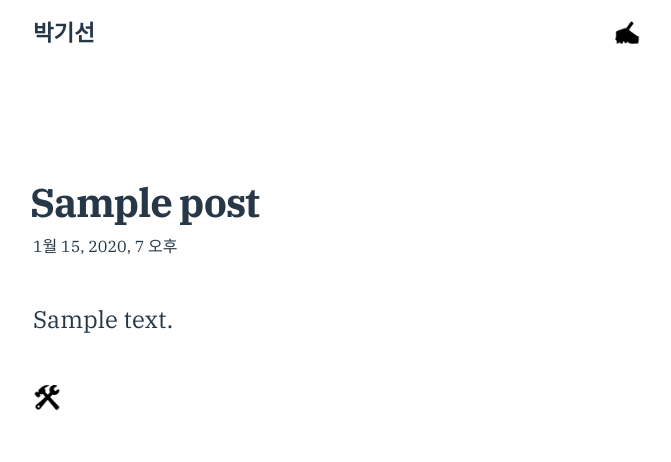
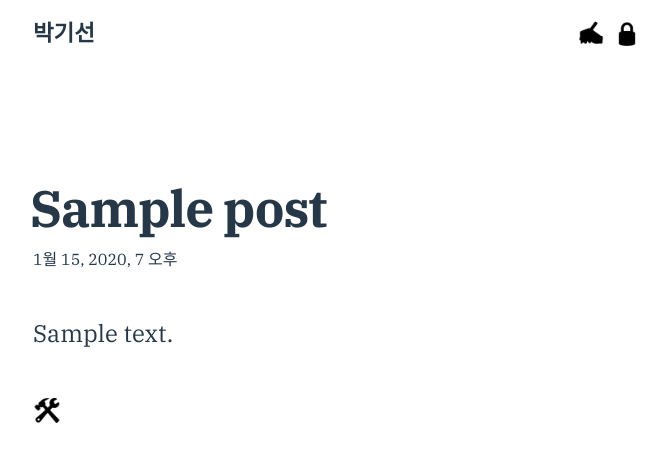
Before and after one commit to los0731/bookbook33, a Django app: page /post/1/ in a window 1280 px wide. Shown: the top 462 px of the page, without its empty margins (303-974 px from the left). Run offline with Django 3.2, Linux system fonts and the light colour scheme; a user stored in the database is signed in; tables that the repository leaves empty hold one stand-in row (values such as "Sample post"); some libraries are stand-ins or nearby versions.

Commit message:
스타일 적용.

```diff
--- a/blog/static/css/blog.css
+++ b/blog/static/css/blog.css
@@ -47,8 +47,10 @@ a {
   .nav-global ul .nav-global-item {
     display: inline-block;
     vertical-align: top; }
-  .nav-global ul .item-new {
-    float: right; }
+  .nav-global ul .item-new,
+  .nav-global ul .item-sign {
+    float: right;
+    margin-left: 8px; }
 
 .btn-home {
   font-family: 'IBM Plex Serif', 'Noto Serif KR', serif;
@@ -84,6 +86,7 @@ a {
     font-size: 14px; }
 
 .post-body .title {
+  font-size: 3.2rem;
   margin: 0 0 0 -3px; }
 .post-body .date {
   margin-top: 8px;
--- a/blog/static/css/blog.scss
+++ b/blog/static/css/blog.scss
@@ -174,7 +174,11 @@ a {
     vertical-align: top;
   }
 
-  .item-new {float: right;}
+  .item-new,
+  .item-sign {
+    float: right;
+    margin-left: 8px;
+  }
 }
 
 .btn-home {
@@ -215,7 +219,10 @@ a {
 }
 
 .post-body {
-  .title {margin: 0 0 0 -3px;}
+  .title {
+    font-size: 3.2rem;
+    margin: 0 0 0 -3px;
+  }
 
   .date {
     margin-top: 8px;
--- a/blog/templates/blog/base.html
+++ b/blog/templates/blog/base.html
@@ -19,11 +19,16 @@
       <li class="nav-global-item">
         <a href="/" class="btn-home">박기선</a>
       </li>
-      <li class="nav-global-item item-new">
-        {% if user.is_authenticated %}
-        <a href="{% url 'post_new' %}" class="btn-new">️✍🏼</a>
-        {% endif %}
+
+      <li class="nav-global-item item-sign">
+        <a href="/admin" class="btn-new">️🔒</a>
       </li>
+
+      {% if user.is_authenticated %}
+        <li class="nav-global-item item-new">
+          <a href="{% url 'post_new' %}" class="btn-new">️✍🏼</a>
+        </li>
+      {% endif %}
     </ul>
   </nav>
 
@@ -35,5 +40,11 @@
 <script src="https://code.jquery.com/jquery-3.3.1.slim.min.js" integrity="sha384-q8i/X+965DzO0rT7abK41JStQIAqVgRVzpbzo5smXKp4YfRvH+8abtTE1Pi6jizo" crossorigin="anonymous"></script>
 <script src="https://cdnjs.cloudflare.com/ajax/libs/popper.js/1.14.3/umd/popper.min.js" integrity="sha384-ZMP7rVo3mIykV+2+9J3UJ46jBk0WLaUAdn689aCwoqbBJiSnjAK/l8WvCWPIPm49" crossorigin="anonymous"></script>
 <script src="https://stackpath.bootstrapcdn.com/bootstrap/4.1.3/js/bootstrap.min.js" integrity="sha384-ChfqqxuZUCnJSK3+MXmPNIyE6ZbWh2IMqE241rYiqJxyMiZ6OW/JmZQ5stwEULTy" crossorigin="anonymous"></script>
+
+<script>
+  $(function () {
+    $('[data-toggle="tooltip"]').tooltip()
+  })
+</script>
 </body>
 </html>
--- a/blog/templates/blog/post_detail.html
+++ b/blog/templates/blog/post_detail.html
@@ -12,6 +12,7 @@
 
   {% if user.is_authenticated %}
   <a class="btn-edit" href="{% url 'post_edit' pk=post.pk %}">🛠️</a>
+
   {% endif %}
 </div>
 {% endblock %}
```
Also changed, not shown: 1 other file.
